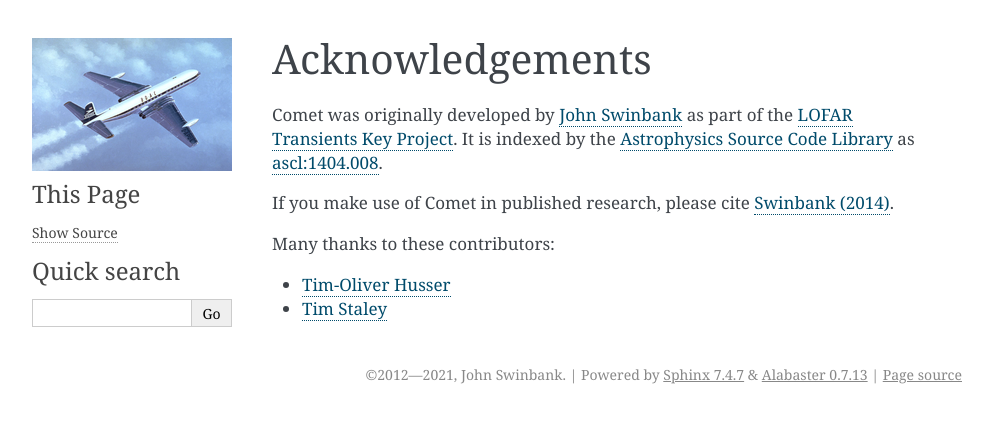
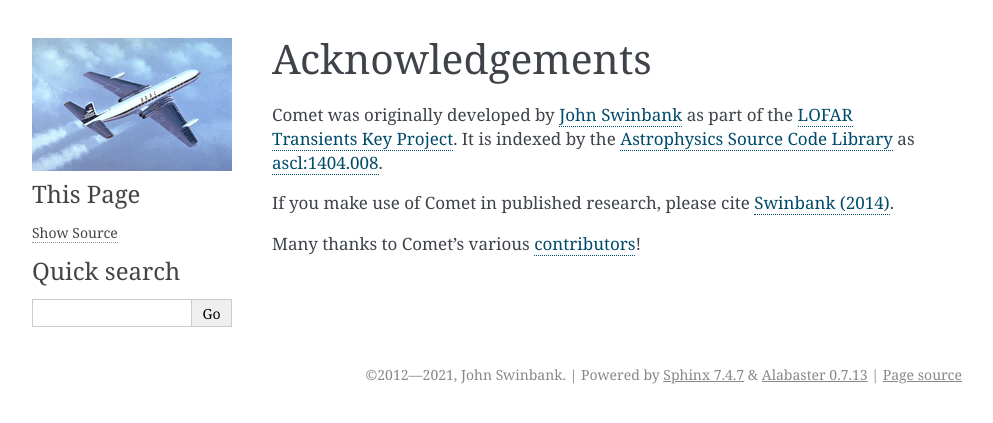
Before and after one commit to jdswinbank/Comet, a Sphinx documentation site: the page built from docs/credits.rst, in a window 1280 px wide. Shown: the top 423 px of the page, without its empty margins (148-1141 px from the left). Built offline with Sphinx 7.4.7, drawn with Linux system fonts in a browser that asks for light colours.

Commit message:
Don't list contributors by name.
Not that we don't love them, but they should be listed on GitHub, and this
avoids me having to remember who to list.

```diff
--- a/docs/credits.rst
+++ b/docs/credits.rst
@@ -6,10 +6,4 @@ It is indexed by the `Astrophysics Source Code Library <https://ascl.net/>`_ as
 
 If you make use of Comet in published research, please cite `Swinbank (2014) <https://dx.doi.org/10.1016/j.ascom.2014.09.001>`_.
 
-Many thanks to these contributors:
-
-* `Tim-Oliver Husser`_
-* `Tim Staley`_
-
-.. _Tim-Oliver Husser: https://github.com/thusser/
-.. _Tim Staley: https://timstaley.co.uk/
+Many thanks to Comet's various `contributors <https://github.com/jdswinbank/Comet/graphs/contributors>`_!
```
Also changed, not shown: README.rst (+1 -7 lines).
